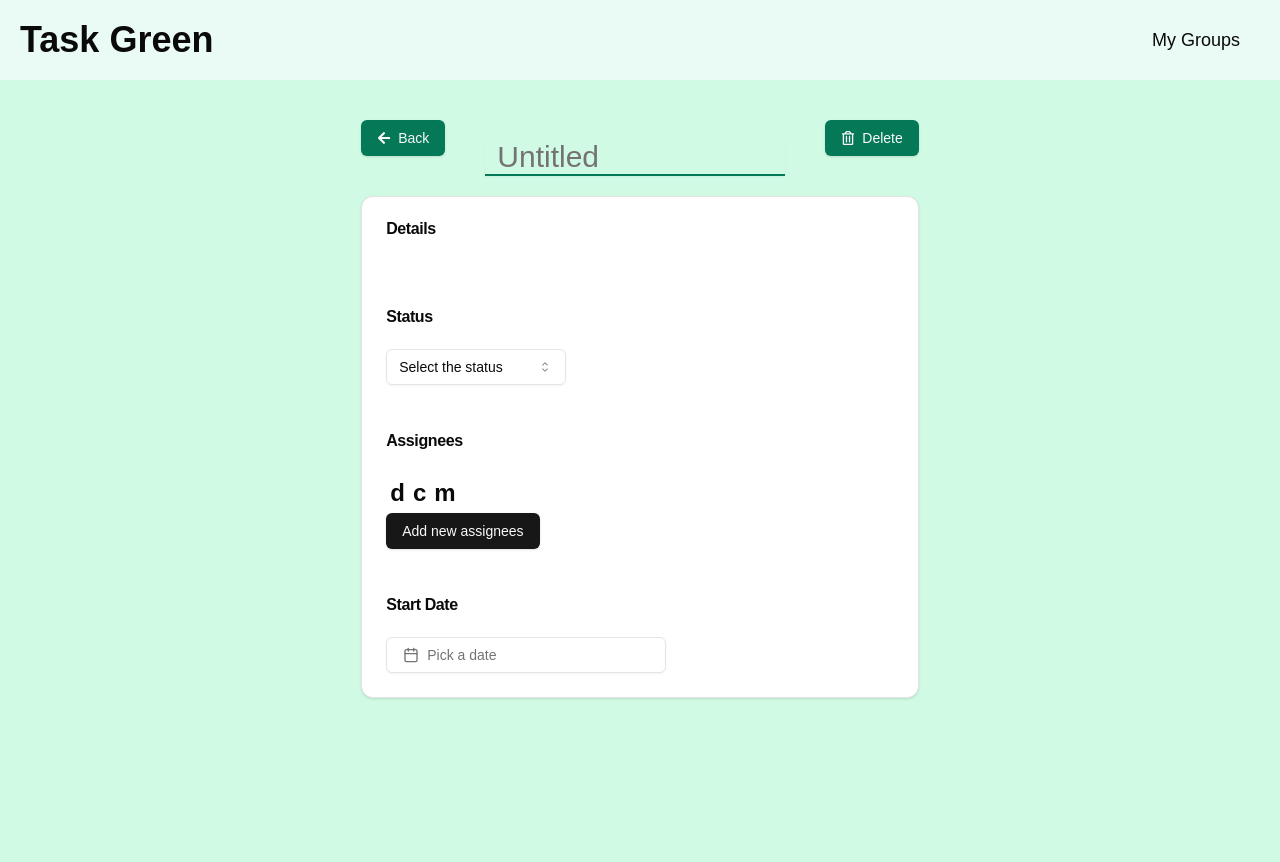
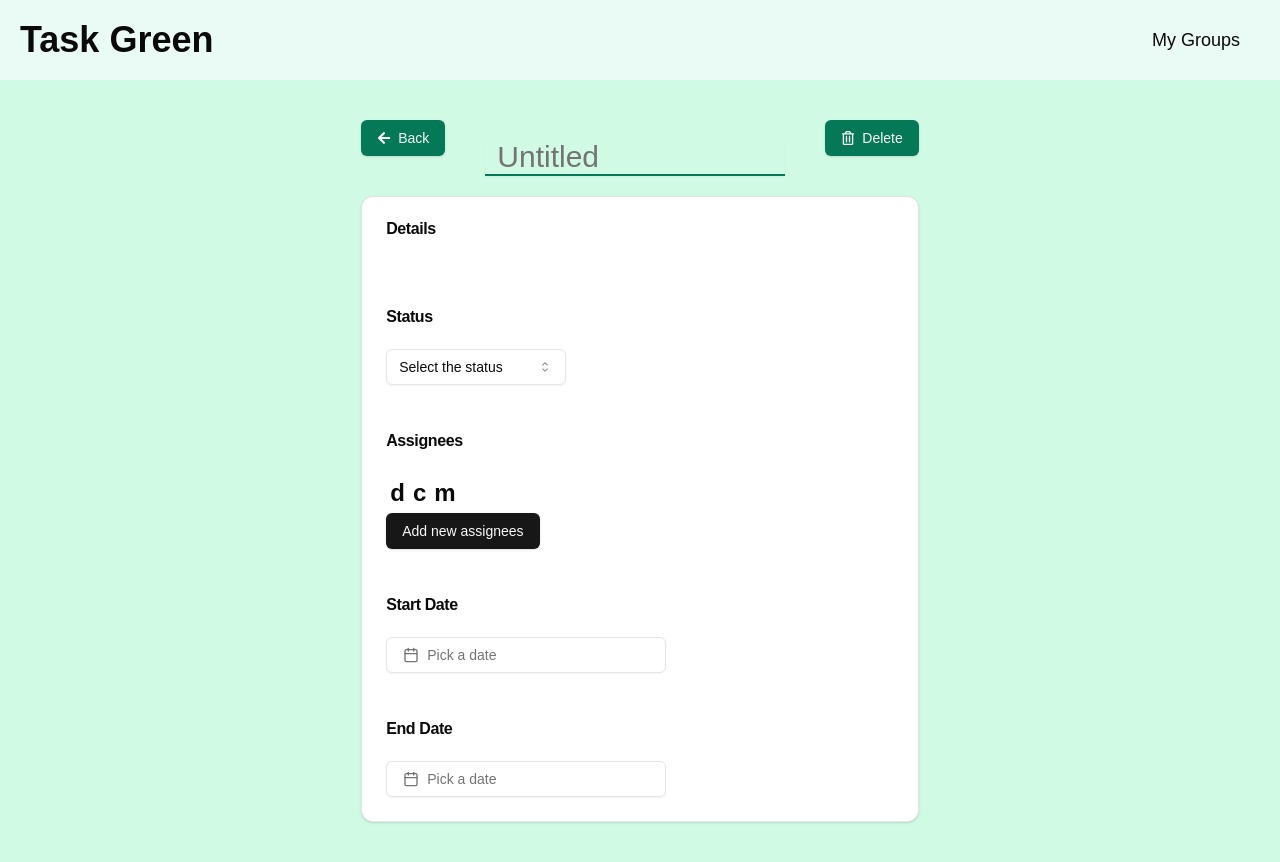
Before and after one commit to reiz0/Manage_Green, a Next.js app: page /task/1 in a window 1280 px wide. Before the commit the page ends 800 px from the top, so only its background shows below. Built offline with nearby package versions, Linux system fonts and the light colour scheme.

Commit message:
implement endDate component

```diff
--- a/src/app/(login)/task/[taskId]/page.tsx
+++ b/src/app/(login)/task/[taskId]/page.tsx
@@ -9,6 +9,7 @@ import { Detail } from "./_components/Detail";
 import { Status } from "./_components/Status";
 import { Assignees } from "./_components/Assignees";
 import { StartDate } from "./_components/StartDate";
+import { EndDate } from "./_components/EndDate";
 
 const page = () => {
   const group: groupInfoType = {
@@ -44,6 +45,7 @@ const page = () => {
           <Status />
           <Assignees group={group} />
           <StartDate />
+          <EndDate />
         </Card>
       </div>
     </div>
```
